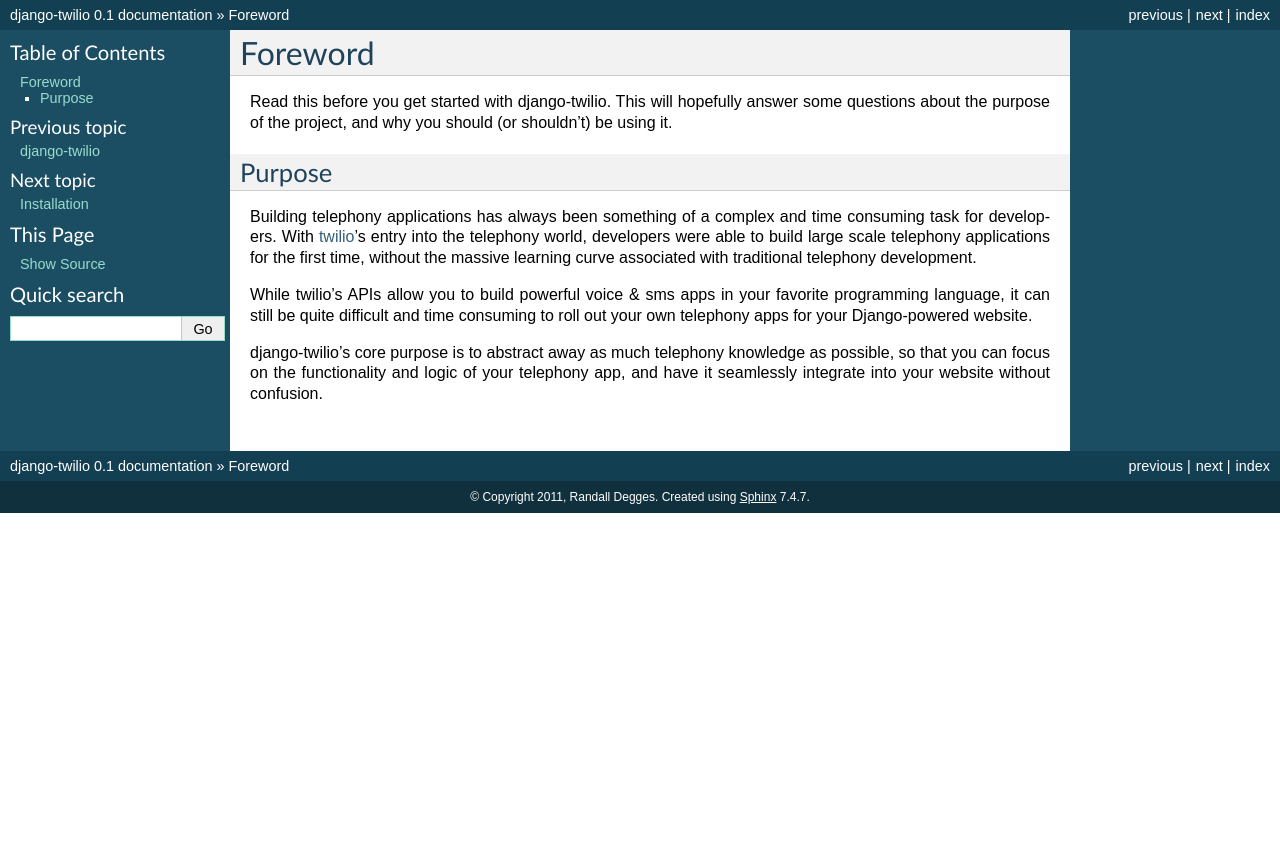
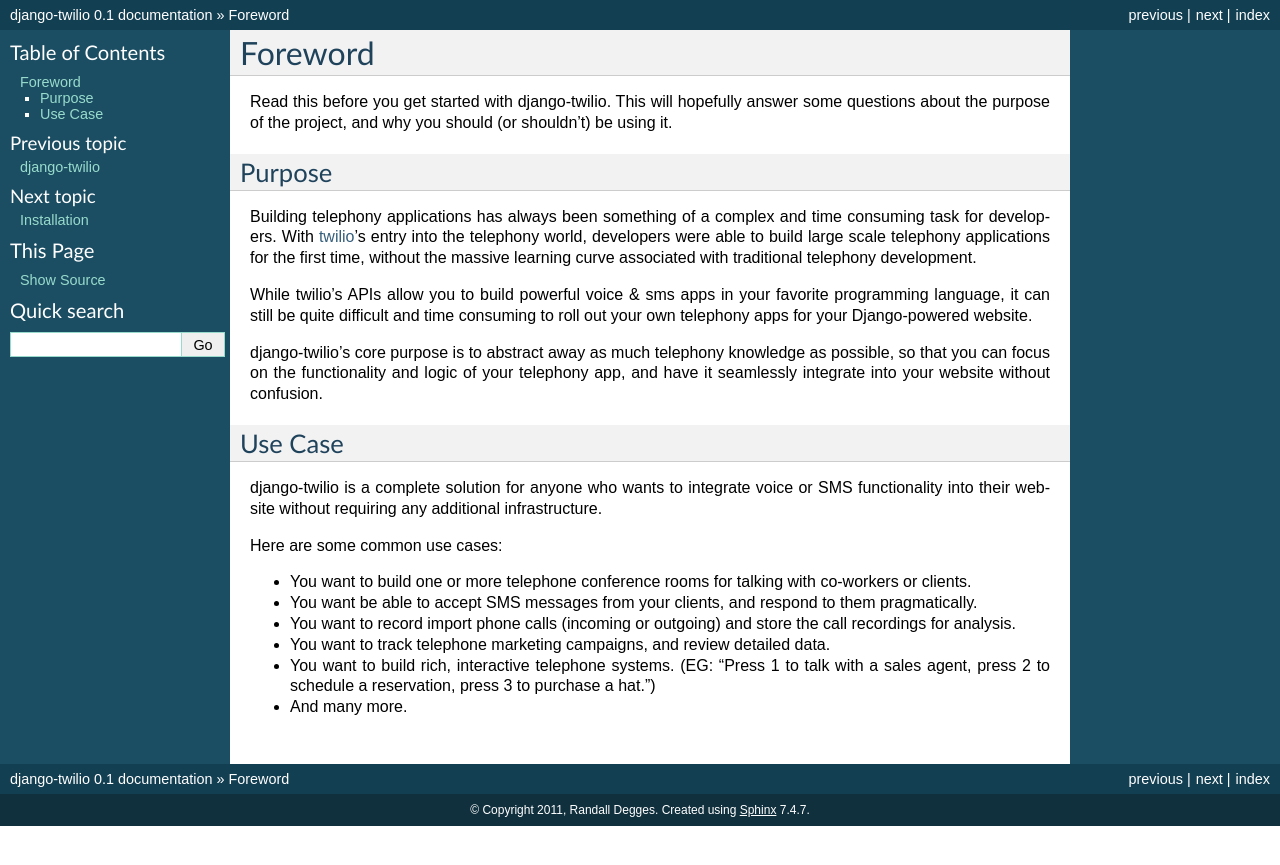
Before and after one commit to rdegges/django-twilio, a Sphinx documentation site: the page built from docs/foreword.rst, in a window 1280 px wide. Shown: the top 865 px of the page. Built offline with Sphinx 7.4.7, drawn with Linux system fonts in a browser that asks for light colours.

Commit message:
Adding a use case section to the foreword.

```diff
--- a/docs/foreword.rst
+++ b/docs/foreword.rst
@@ -23,3 +23,24 @@
 possible, so that you can focus on the functionality and logic of your
 telephony app, and have it seamlessly integrate into your website without
 confusion.
+
+Use Case
+========
+
+django-twilio is a complete solution for anyone who wants to integrate voice or
+SMS functionality into their website without requiring any additional
+infrastructure.
+
+Here are some common use cases:
+
+* You want to build one or more telephone conference rooms for talking with
+  co-workers or clients.
+* You want be able to accept SMS messages from your clients, and respond to
+  them pragmatically.
+* You want to record import phone calls (incoming or outgoing) and store the
+  call recordings for analysis.
+* You want to track telephone marketing campaigns, and review detailed data.
+* You want to build rich, interactive telephone systems. (EG: "Press 1 to talk
+  with a sales agent, press 2 to schedule a reservation, press 3 to purchase a
+  hat.")
+* And many more.
```
